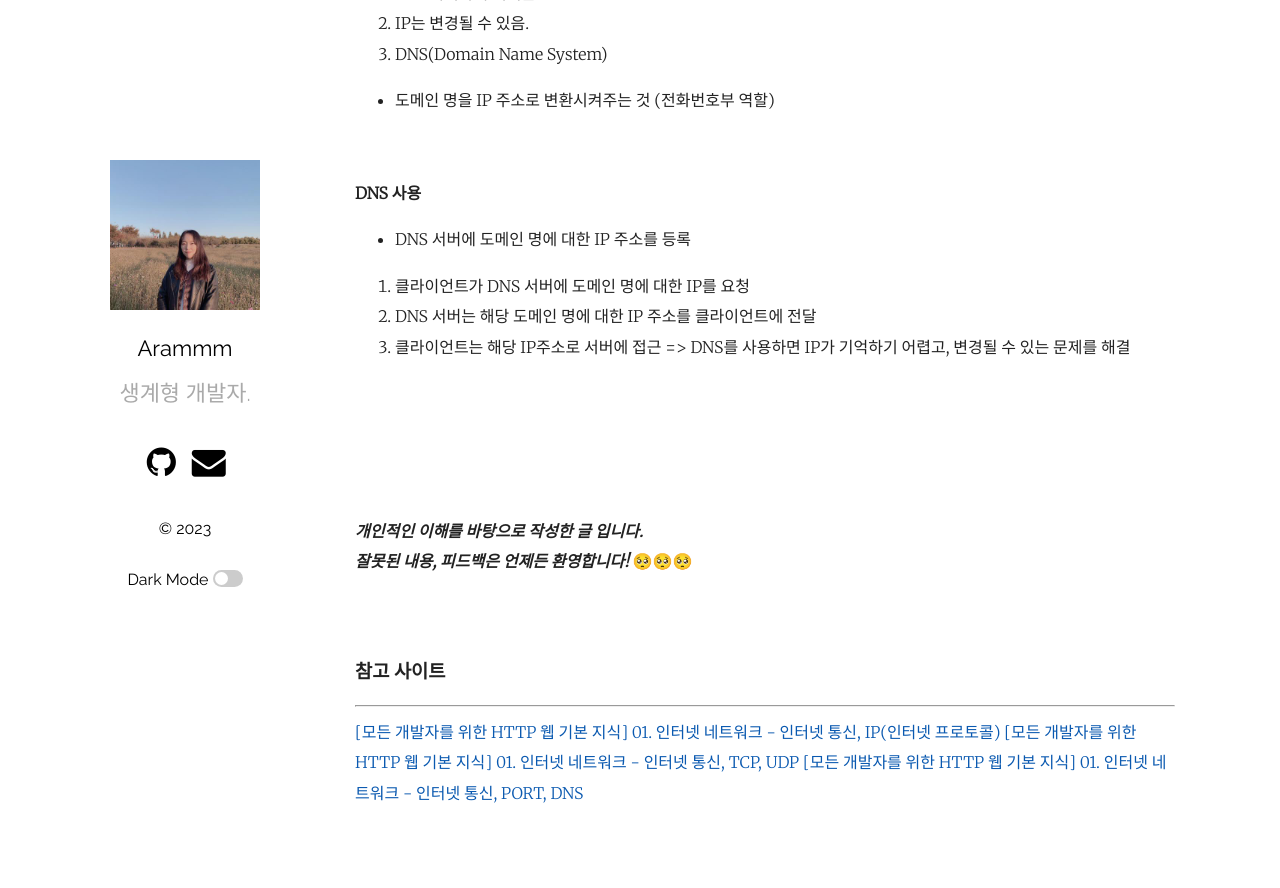
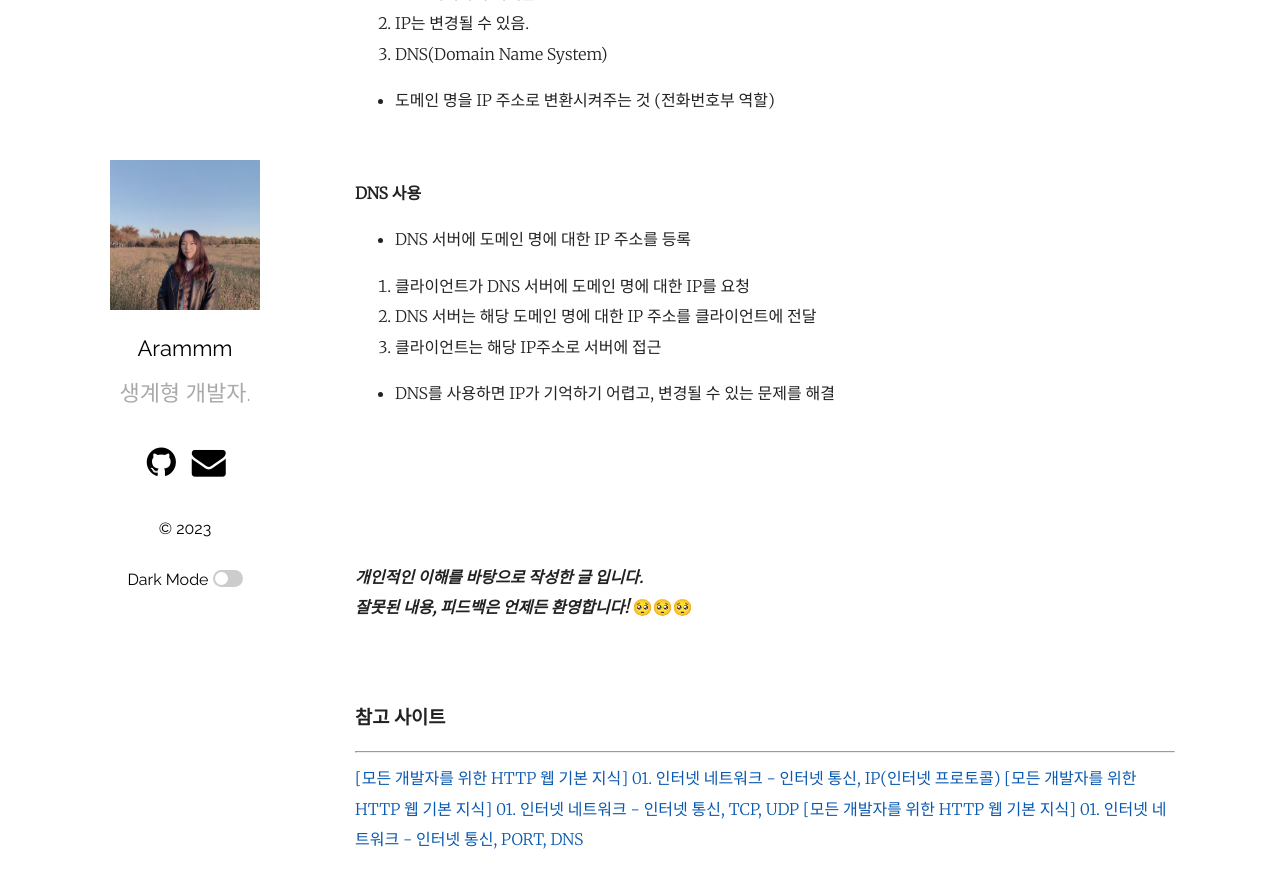
Before and after one commit to YuAram/YuAram.github.io, a Jekyll site: the page built from _posts/2023-06-17-request.markdown, in a window 1280 px wide and 900 px high, scrolled down 4927 px. Shown: the top 888 px of the window. Built offline with Jekyll 4.4.1, drawn with Linux system fonts in a browser that asks for light colours; before the commit the page ends 5780 px from its top, so only the background shows below that.

```diff
--- a/_posts/2023-06-17-request.markdown
+++ b/_posts/2023-06-17-request.markdown
@@ -184,7 +184,8 @@ categories: spring
 1. 클라이언트가 DNS 서버에 도메인 명에 대한 IP를 요청
 2. DNS 서버는 해당 도메인 명에 대한 IP 주소를 클라이언트에 전달
 3. 클라이언트는 해당 IP주소로 서버에 접근
-   => DNS를 사용하면 IP가 기억하기 어렵고, 변경될 수 있는 문제를 해결
+
+- DNS를 사용하면 IP가 기억하기 어렵고, 변경될 수 있는 문제를 해결
 
 <br/>
 
```
